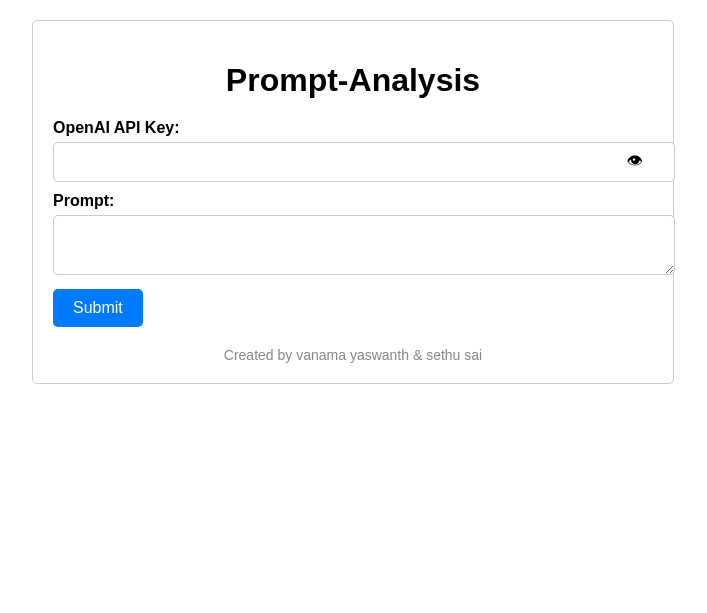
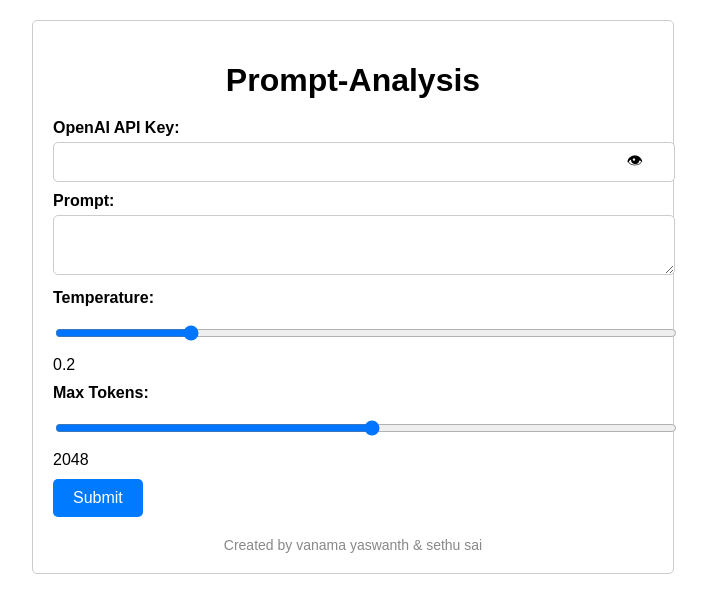
Before and after one commit to vanamayaswanth/prompt-analysis, a Flask app: page / in a window 1280 px wide. Shown: the top 613 px of the page, without its empty margins (287-994 px from the left). Run offline with Flask 3, Linux system fonts and the light colour scheme.

Commit message:
updated html

```diff
--- a/app.py
+++ b/app.py
@@ -6,12 +6,12 @@ app = Flask(__name__)
 @app.route('/', methods=['GET', 'POST'])
 def index():
     if request.method == 'POST':
-        openai_key = request.form['openai_key']
+        api_key = request.form['openai_key']
         temp=request.form['temp']
-        model=request.form['model']
+        # model=request.form['model']
         max_token=request.form['max_token']
         prompt = request.form['prompt']
-        score, new_prompt = prompt_analysis(prompt=prompt,openai_key=openai_key,temp=temp,max_token=max_token,model=model)
+        score, new_prompt = prompt_analysis(query=prompt,api_key=api_key,temp=temp,max_token=max_token)
         return render_template('result.html', score=score,new_prompt=new_prompt)
 
     return render_template('index.html')
--- a/app_util.py
+++ b/app_util.py
@@ -3,16 +3,14 @@ from langchain.prompts import PromptTemplate
 from langchain.llms import OpenAI
 from langchain import LLMChain
 from langchain.output_parsers import StructuredOutputParser, ResponseSchema
-import openai
 
 
 # llm = OpenAI(temperature=temp,model=model,max_token=max_token)
 
 
-def prompt_analysis(query,api_key,model,max_token,temp):
+def prompt_analysis(query,api_key,max_token,temp):
 
-    openai.api_key=api_key
-    llm = OpenAI(temperature=temp,model=model,max_token=max_token)
+    llm = OpenAI(temperature=temp,max_tokens=max_token,openai_api_key=api_key)
 
     prompt = """
     You need to analyze the given prompt {query} and provide a score on the scale of 1 to 100 based on the following parameters:.
--- a/static/style.css
+++ b/static/style.css
@@ -1,4 +1,4 @@
-body {
+/* body {
     font-family: Arial, sans-serif;
     margin: 20px;
     padding: 0;
@@ -101,4 +101,115 @@ input[type="submit"] {
     text-align: center;
     font-size: 14px;
     color: #888;
+} */
+
+
+body {
+    font-family: Arial, sans-serif;
+    margin: 20px;
+    padding: 0;
 }
+
+.container {
+    max-width: 600px;
+    margin: 0 auto;
+    padding: 20px;
+    border: 1px solid #ccc;
+    border-radius: 5px;
+}
+
+h1 {
+    margin-bottom: 20px;
+    text-align: center;
+}
+
+.input-container {
+    margin-bottom: 10px;
+}
+
+.input-box {
+    position: relative;
+}
+
+input[type="password"],
+input[type="text"],
+textarea,
+input[type="range"] {
+    width: 100%;
+    padding: 10px;
+    border: 1px solid #ccc;
+    border-radius: 5px;
+    font-size: 16px;
+}
+
+.password-toggle {
+    position: absolute;
+    top: 50%;
+    right: 10px;
+    transform: translateY(-50%);
+    cursor: pointer;
+}
+
+input[type="submit"] {
+    background-color: #007BFF;
+    color: #fff;
+    border: none;
+    border-radius: 5px;
+    padding: 10px 20px;
+    font-size: 16px;
+    cursor: pointer;
+}
+
+input[type="range"] {
+    cursor: pointer;
+}
+
+.input-container label,
+.submit-container label {
+    display: block;
+    margin-bottom: 5px;
+    font-weight: bold;
+}
+
+.result-container {
+    margin-top: 20px;
+    padding: 10px;
+    border: 1px solid #007BFF;
+    border-radius: 5px;
+}
+
+.result-container p {
+    margin: 5px 0;
+    font-size: 16px;
+    font-weight: bold;
+}
+
+.new-prompt-container {
+    margin-top: 20px;
+}
+
+.new-prompt {
+    border: 1px solid #ccc;
+    border-radius: 5px;
+    padding: 10px;
+    background-color: #f9f9f9;
+    margin-bottom: 10px;
+}
+
+.new-prompt button {
+    background-color: #007BFF;
+    color: #fff;
+    border: none;
+    border-radius: 5px;
+    padding: 5px 10px;
+    font-size: 14px;
+    cursor: pointer;
+    float: right;
+}
+
+.credits {
+    margin-top: 20px;
+    text-align: center;
+    font-size: 14px;
+    color: #888;
+}
--- a/templates/index.html
+++ b/templates/index.html
@@ -1,4 +1,4 @@
-
+<!--
 
 <!DOCTYPE html>
 <html>
@@ -41,4 +41,74 @@
         }
     </script>
 </body>
+</html> -->
+
+
+<!DOCTYPE html>
+<html>
+<head>
+    <title>Prompt Analysis</title>
+    <link rel="stylesheet" href="{{ url_for('static', filename='style.css') }}">
+</head>
+<body>
+    <div class="container">
+        <h1> Prompt-Analysis</h1>
+        <form method="post" action="/">
+            <div class="input-container">
+                <label for="openai_key">OpenAI API Key:</label>
+                <div class="input-box">
+                    <input type="password" name="openai_key" id="openai_key" required>
+                    <span class="password-toggle" onclick="togglePasswordVisibility()">&#x1F441;</span>
+                </div>
+            </div>
+            <div class="input-container">
+                <label for="prompt">Prompt:</label>
+                <textarea name="prompt" id="prompt" required></textarea>
+            </div>
+            <div class="input-container">
+                <label for="temp">Temperature:</label>
+                <input type="range" name="temp" id="temp" min="0" max="1" step="0.1" value="0.2">
+                <span id="tempValue">0.2</span>
+            </div>
+            <div class="input-container">
+                <label for="max_token">Max Tokens:</label>
+                <input type="range" name="max_token" id="max_token" min="10" max="4000" step="1" value="2048">
+                <span id="maxTokenValue">2048</span>
+            </div>
+            <div class="submit-container">
+                <input type="submit" value="Submit">
+            </div>
+        </form>
+        <div class="credits">
+            Created by vanama yaswanth & sethu sai
+        </div>
+    </div>
+
+    <script>
+        function togglePasswordVisibility() {
+            var openaiKeyInput = document.getElementById("openai_key");
+            if (openaiKeyInput.type === "password") {
+                openaiKeyInput.type = "text";
+            } else {
+                openaiKeyInput.type = "password";
+            }
+        }
+
+        var tempSlider = document.getElementById("temp");
+        var tempValueDisplay = document.getElementById("tempValue");
+        tempValueDisplay.innerHTML = tempSlider.value;
+
+        tempSlider.oninput = function() {
+            tempValueDisplay.innerHTML = this.value;
+        };
+
+        var maxTokenSlider = document.getElementById("max_token");
+        var maxTokenValueDisplay = document.getElementById("maxTokenValue");
+        maxTokenValueDisplay.innerHTML = maxTokenSlider.value;
+
+        maxTokenSlider.oninput = function() {
+            maxTokenValueDisplay.innerHTML = this.value;
+        };
+    </script>
+</body>
 </html>
```
Also changed, not shown: templates/result.html (+38 -1 lines).
